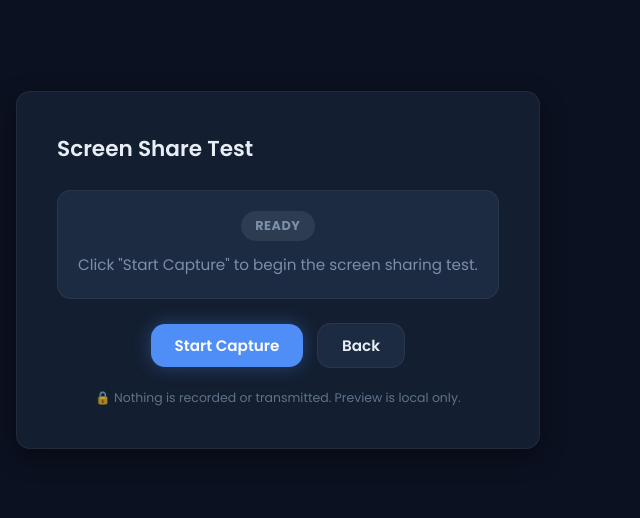
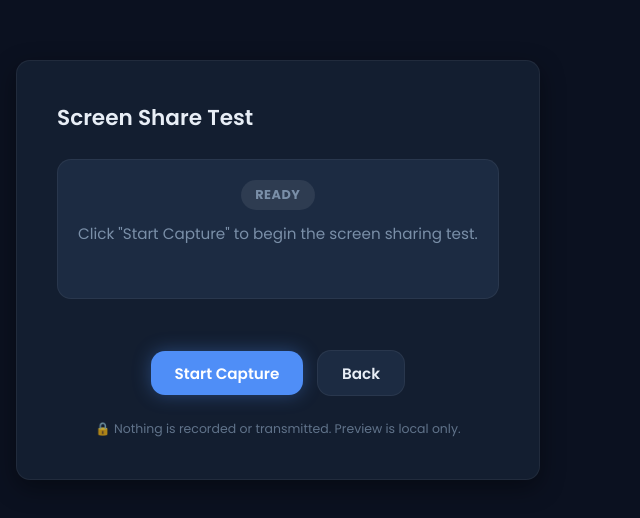
Before and after one commit to TARUN062005/banao-task2, a React (Vite) app in the folder project/: page /screen-test in a window 1280 px wide. Shown: the part 130-648 px from the top of the page, without its empty margins (0-640 px from the left). Built offline with nearby package versions, Linux system fonts and the light colour scheme; the HTML template or start-up script is replaced by a standard one.

Commit message:
updated the performance issues in the share.jsx but reducing the heavy components without visual downgrade

```diff
--- a/project/src/pages/ScreenTest.jsx
+++ b/project/src/pages/ScreenTest.jsx
@@ -38,9 +38,11 @@ export default function ScreenTest() {
 
                 <StatusCard status={status} error={error} stream={stream} />
 
-                {status === 'granted' && stream && (
-                    <ScreenPreview stream={stream} />
-                )}
+                <div className="preview-slot">
+                    {status === 'granted' && stream && (
+                        <ScreenPreview stream={stream} />
+                    )}
+                </div>
 
                 <div className="action-row">
                     {status === 'idle' && (
@@ -107,11 +109,11 @@ export default function ScreenTest() {
                     )}
                 </div>
 
-                {status !== 'granted' && status !== 'requesting' && (
-                    <p className="privacy-note" aria-label="Privacy assurance">
-                        🔒 Nothing is recorded or transmitted. Preview is local only.
-                    </p>
-                )}
+                <p className="privacy-note" aria-label="Privacy assurance">
+                    {status !== 'granted' && status !== 'requesting'
+                        ? '🔒 Nothing is recorded or transmitted. Preview is local only.'
+                        : '\u00A0'}
+                </p>
             </div>
         </div>
     );
--- a/project/src/styles.css
+++ b/project/src/styles.css
@@ -27,7 +27,7 @@
 }
 
 body {
-    font-family: var(--font);
+    font-family: 'Poppins', system-ui, -apple-system, sans-serif;
     background-color: var(--bg);
     color: var(--text);
     line-height: 1.6;
@@ -160,6 +160,7 @@ p {
     border-radius: var(--radius);
     text-align: center;
     margin-bottom: 1.5rem;
+    min-height: 140px;
 }
 
 .status-badge {
@@ -246,6 +247,20 @@ p {
 }
 
 /* ── Video Preview ────────────────────────────────────────── */
+.preview-slot {
+    width: 100%;
+    max-width: 100%;
+    display: flex;
+    align-items: center;
+    justify-content: center;
+}
+
+.preview-slot:has(.preview-wrapper) {
+    aspect-ratio: 16 / 9;
+    min-height: 220px;
+    margin-bottom: 1.5rem;
+}
+
 .preview-wrapper {
     position: relative;
     width: 100%;
@@ -254,7 +269,6 @@ p {
     border-radius: var(--radius);
     overflow: hidden;
     box-shadow: var(--shadow-md);
-    margin-bottom: 1.5rem;
     animation: fadeUp .35s ease both;
 }
 
@@ -326,6 +340,8 @@ p {
     align-items: center;
     justify-content: center;
     margin-top: 1.5rem;
+    min-height: 52px;
+    transition: opacity .2s ease;
 }
 
 /* ── Unsupported Banner ───────────────────────────────────── */
```
